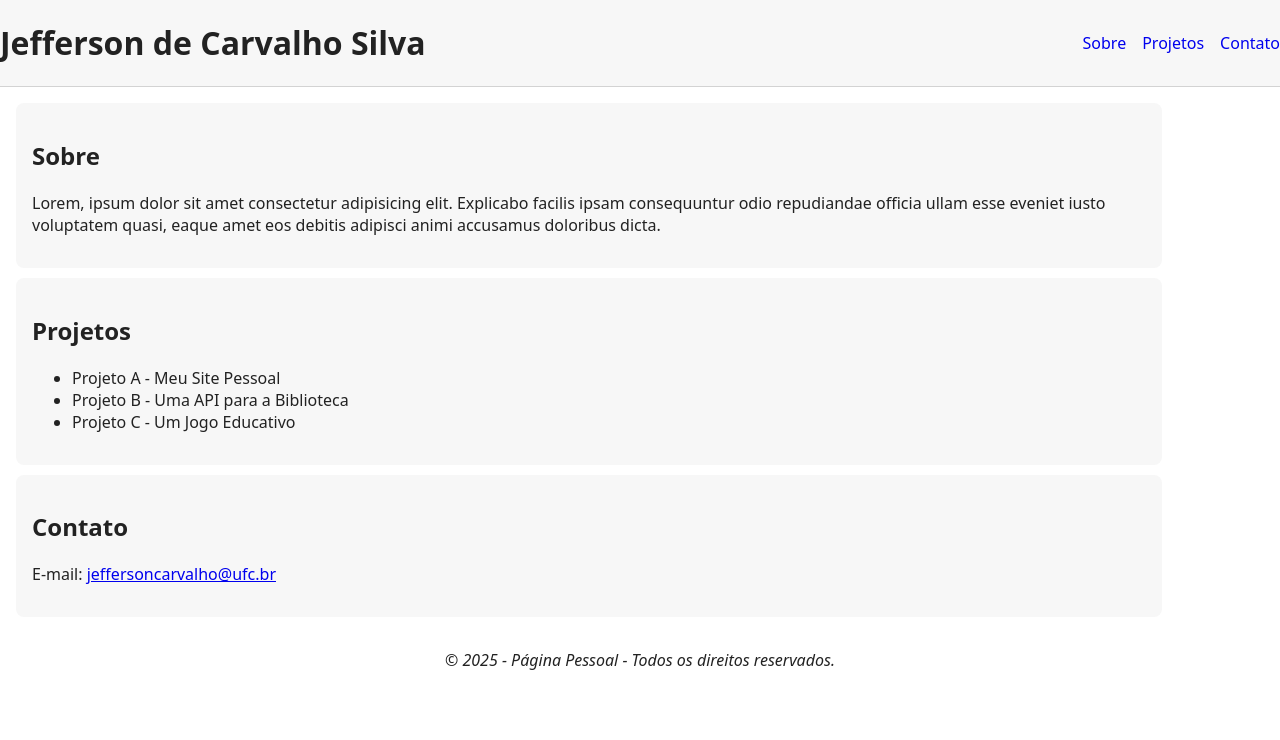
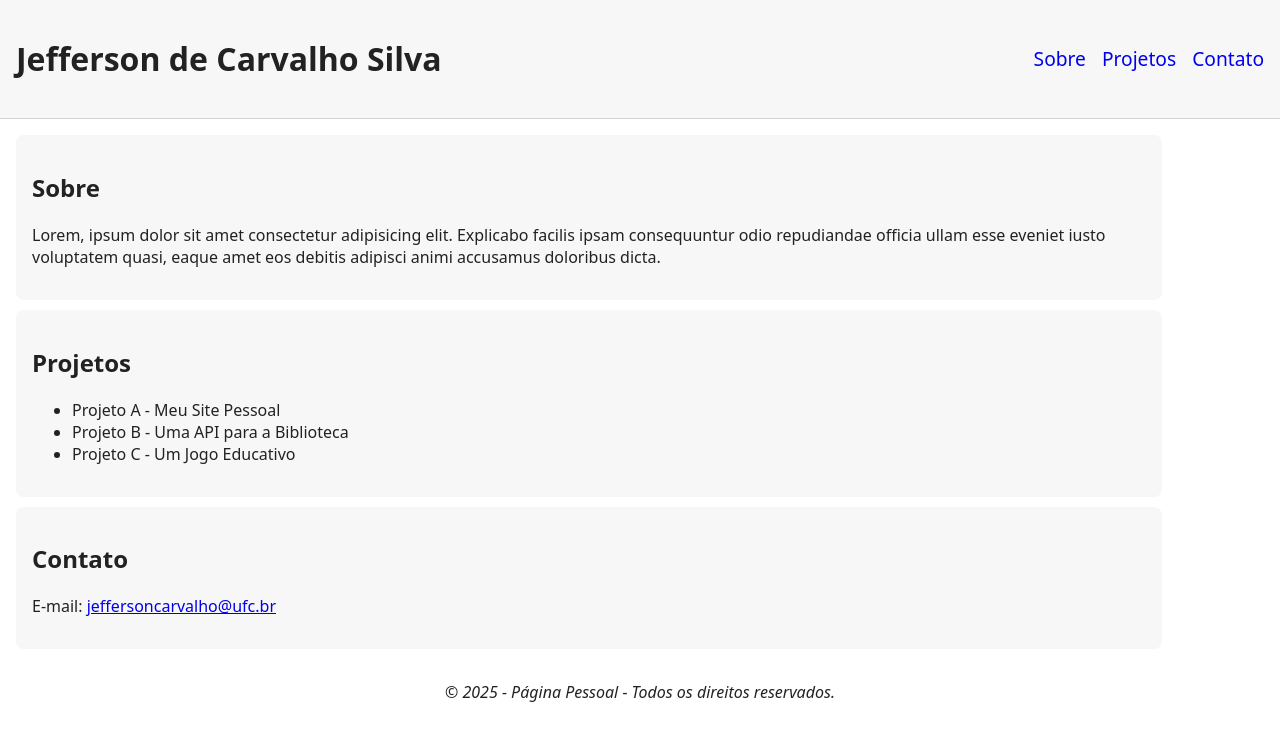
Before and after one commit to jeffersoncarvalho/pagina-pessoal-jefferson, a plain HTML site: page index.html in a window 1280 px wide. Drawn offline with Linux system fonts and the light colour scheme.

Commit message:
mudanças no cabeçalho

```diff
--- a/styles.css
+++ b/styles.css
@@ -25,6 +25,7 @@ body {
     flex-direction: row;
     align-items: center;
     justify-content: space-between;
+    padding: 1rem;
 }
 
 main.container {
@@ -45,6 +46,7 @@ main.container {
 
 .nav a {
     text-decoration: none;
+    font-size: larger;
 }
 
 .card {
```
